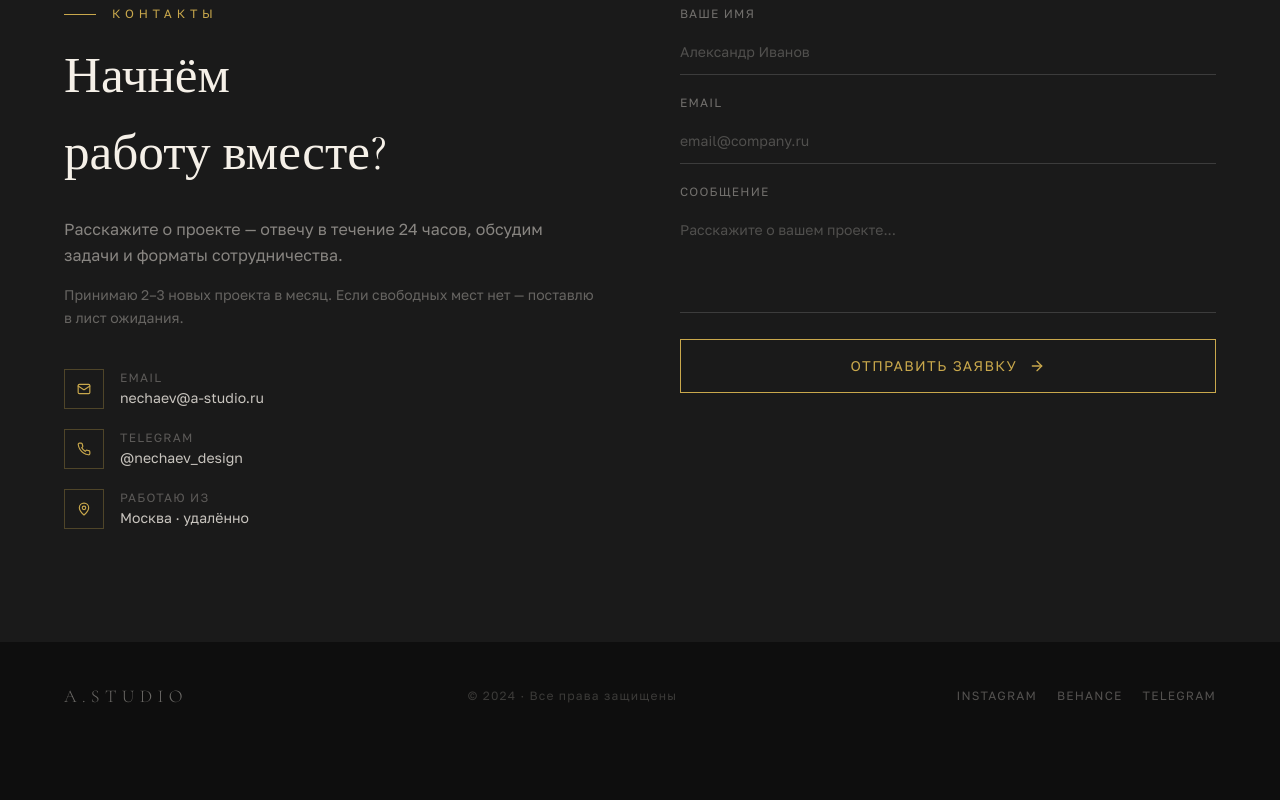
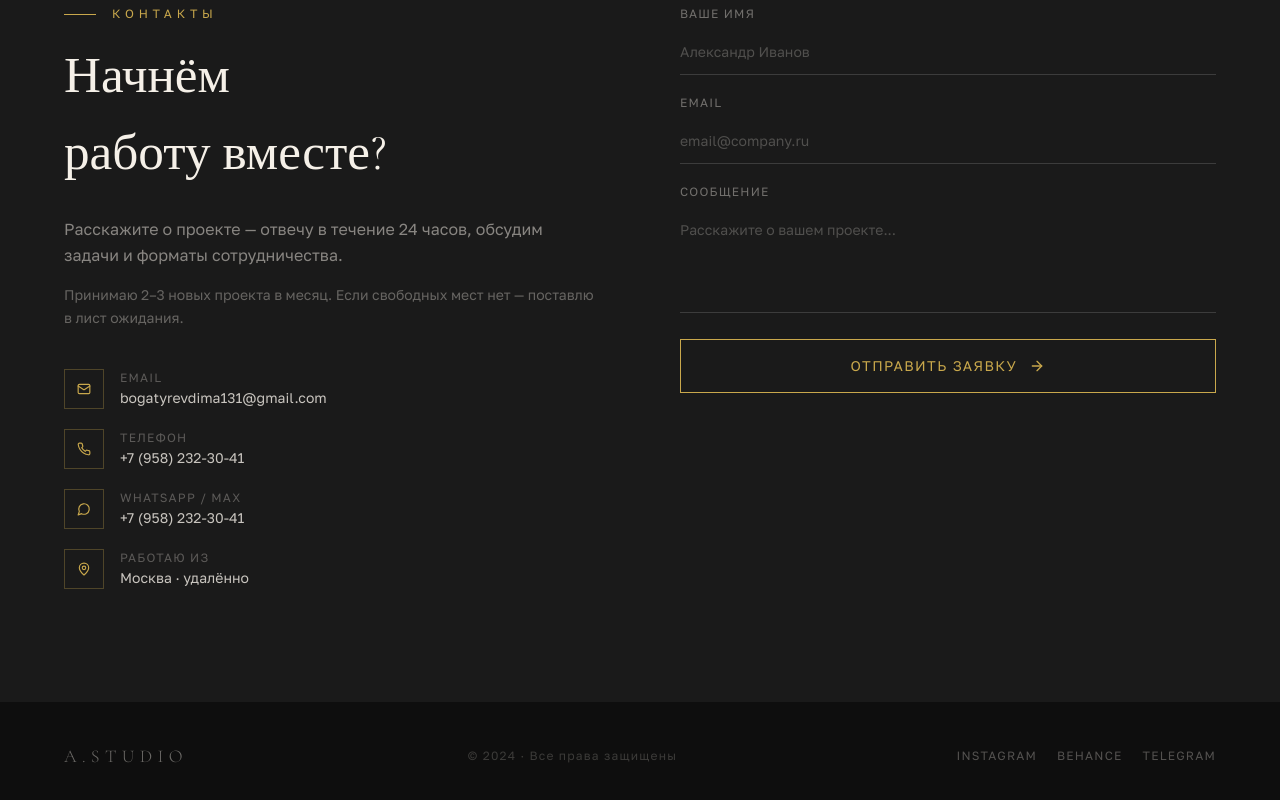
Before and after one commit to pr-poehali-dev/landing-designer-marketplace, a React (Vite) app: page / in a window 1280 px wide. Shown: the part 6085-6885 px from the top of the page. Before the commit the page ends 6835 px from the top, so only its background shows below. Built offline with nearby package versions, Linux system fonts and the light colour scheme.

Commit message:
Добавлены контакты и мессенджер МАХ

```diff
--- a/src/pages/Index.tsx
+++ b/src/pages/Index.tsx
@@ -511,8 +511,9 @@ export default function Index() {
 
             <div className="space-y-5">
               {[
-                { icon: "Mail", label: "Email", val: "nechaev@a-studio.ru" },
-                { icon: "Phone", label: "Telegram", val: "@nechaev_design" },
+                { icon: "Mail", label: "Email", val: "bogatyrevdima131@gmail.com" },
+                { icon: "Phone", label: "Телефон", val: "+7 (958) 232-30-41" },
+                { icon: "MessageCircle", label: "WhatsApp / MAX", val: "+7 (958) 232-30-41" },
                 { icon: "MapPin", label: "Работаю из", val: "Москва · удалённо" },
               ].map(item => (
                 <div key={item.label} className="flex items-center gap-4">
```
